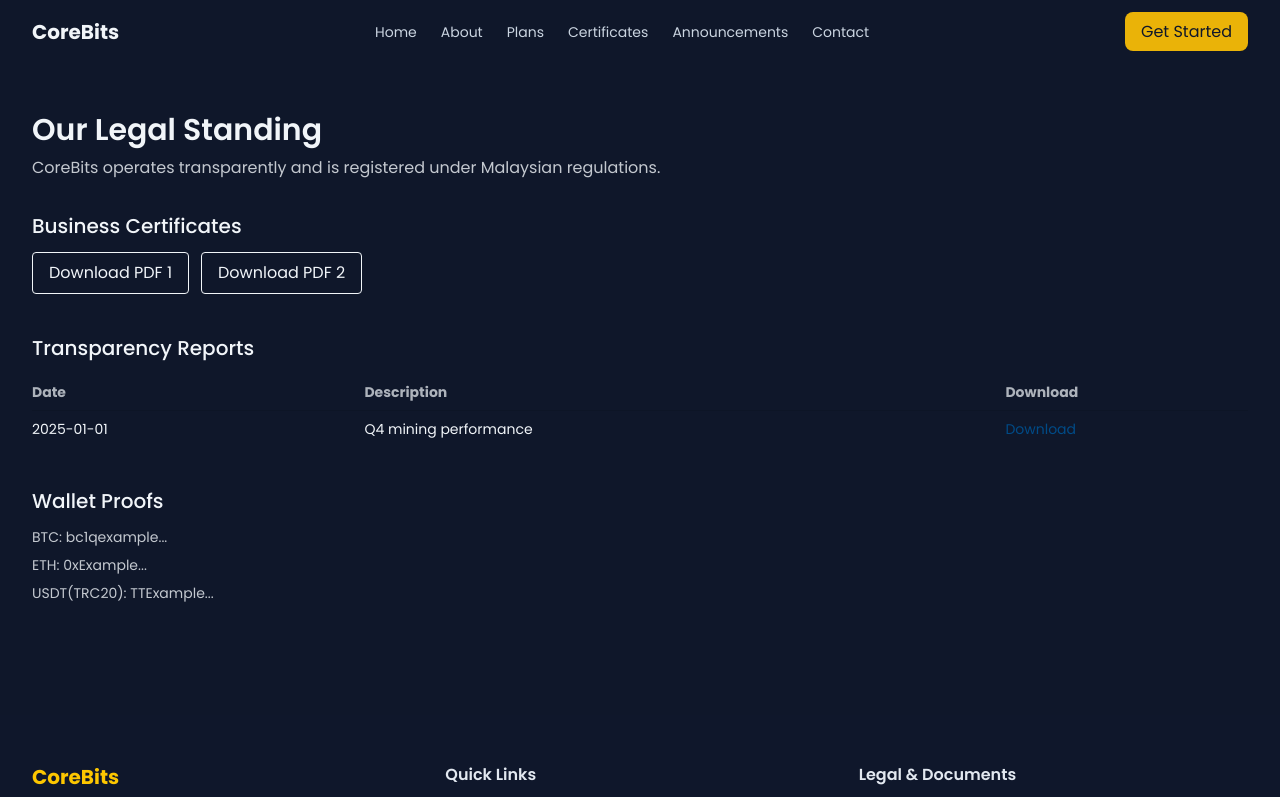
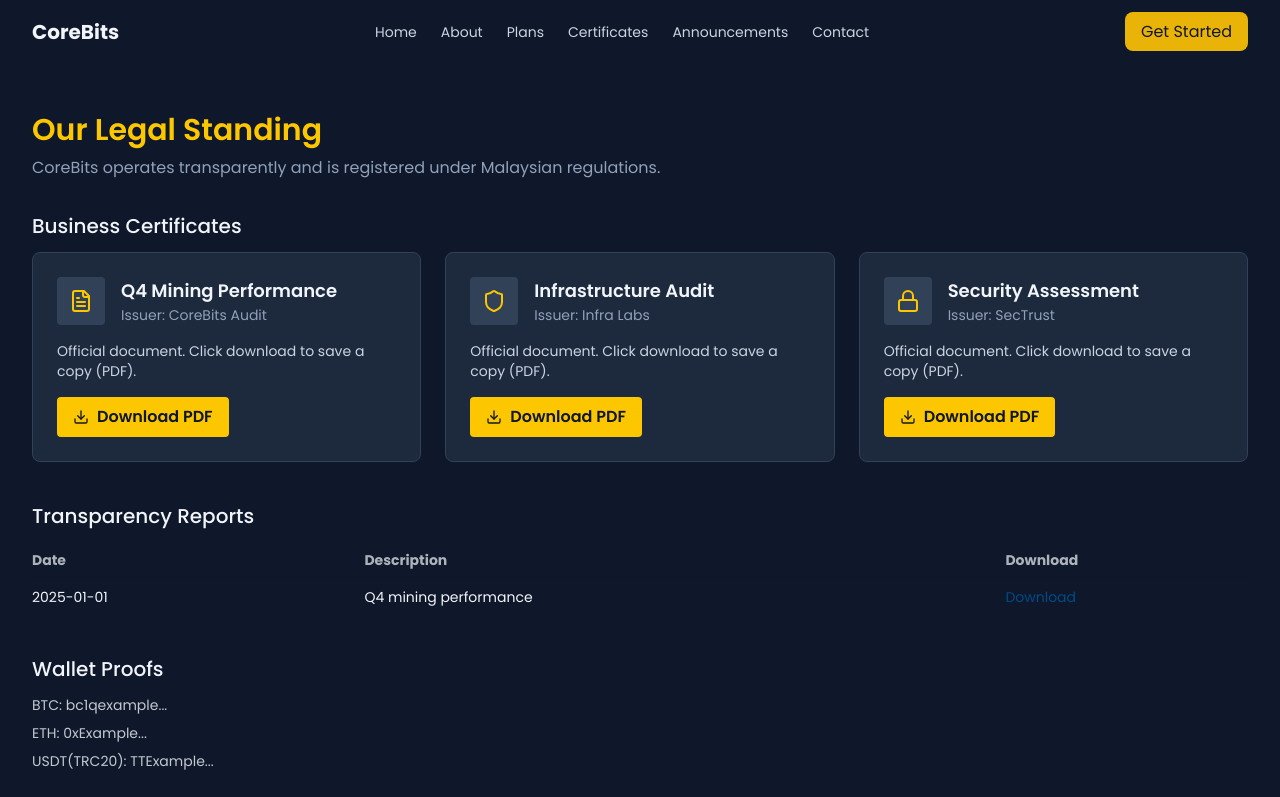
Before and after one commit to EddMarwa/Rockits, a Next.js app in the folder corebits/: page /en/legal in a window 1280 px wide. Shown: the top 797 px of the page. Built offline with nearby package versions, Linux system fonts and the light colour scheme.

Commit message:
app locale

```diff
--- a/corebits/src/app/[locale]/legal/page.tsx
+++ b/corebits/src/app/[locale]/legal/page.tsx
@@ -2,6 +2,8 @@ import LandingNavbar from '@/components/LandingNavbar';
 import Footer from '@/components/Footer';
 import { getDictionary } from '@/i18n';
 import type { Locale } from '@/types/i18n';
+import { FileText, Shield, Lock, Scroll, Download } from 'lucide-react';
+import { motion } from 'framer-motion';
 
 export default async function Legal({ params }: { params: Promise<{ locale: Locale }> }) {
   const { locale } = await params;
@@ -10,16 +12,34 @@ export default async function Legal({ params }: { params: Promise<{ locale: Loca
     <div>
       <LandingNavbar />
       <main className="mx-auto max-w-7xl px-4 sm:px-6 lg:px-8 py-12">
-        <h1 className="text-3xl font-semibold mb-2">{dict.legal.title}</h1>
-        <p className="opacity-80 mb-8">{dict.legal.text}</p>
+        <h1 className="text-3xl font-semibold mb-2 text-yellow-400">{dict.legal.title}</h1>
+        <p className="text-slate-400 mb-8">{dict.legal.text}</p>
 
         <section className="mb-10">
           <h2 className="text-xl font-medium mb-3">{dict.legal.certs}</h2>
-          <div className="flex flex-wrap gap-3">
-            {[1,2].map((i) => (
-              <a key={i} href={`/certificates/sample-${i}.pdf`} className="px-4 py-2 rounded border hover:bg-black/5 dark:hover:bg-white/10">
-                {dict.legal.download} PDF {i}
-              </a>
+          <div className="grid grid-cols-1 md:grid-cols-3 gap-6">
+            {[
+              { file: 'sample-1.pdf', title: 'Q4 Mining Performance', issuer: 'CoreBits Audit', icon: 'FileText' },
+              { file: 'sample-2.pdf', title: 'Infrastructure Audit', issuer: 'Infra Labs', icon: 'Shield' },
+              { file: 'sample-3.pdf', title: 'Security Assessment', issuer: 'SecTrust', icon: 'Lock' }
+            ].map((d) => (
+              <motion.div key={d.file} whileHover={{ y: -6 }} className="p-6 rounded-lg bg-slate-800 border border-slate-700">
+                <div className="flex items-center gap-4 mb-4">
+                  <div className="p-3 rounded bg-slate-700">
+                    {d.icon === 'FileText' && <FileText className="w-6 h-6 text-yellow-400" />}
+                    {d.icon === 'Shield' && <Shield className="w-6 h-6 text-yellow-400" />}
+                    {d.icon === 'Lock' && <Lock className="w-6 h-6 text-yellow-400" />}
+                  </div>
+                  <div>
+                    <div className="font-semibold text-lg">{d.title}</div>
+                    <div className="text-sm text-slate-400">Issuer: {d.issuer}</div>
+                  </div>
+                </div>
+                <p className="text-sm text-slate-300 mb-4">Official document. Click download to save a copy (PDF).</p>
+                <a href={`/docs/${d.file}`} className="inline-flex items-center gap-2 px-4 py-2 rounded bg-yellow-400 text-slate-900 font-semibold" download>
+                  <Download className="w-4 h-4" /> Download PDF
+                </a>
+              </motion.div>
             ))}
           </div>
         </section>
```
